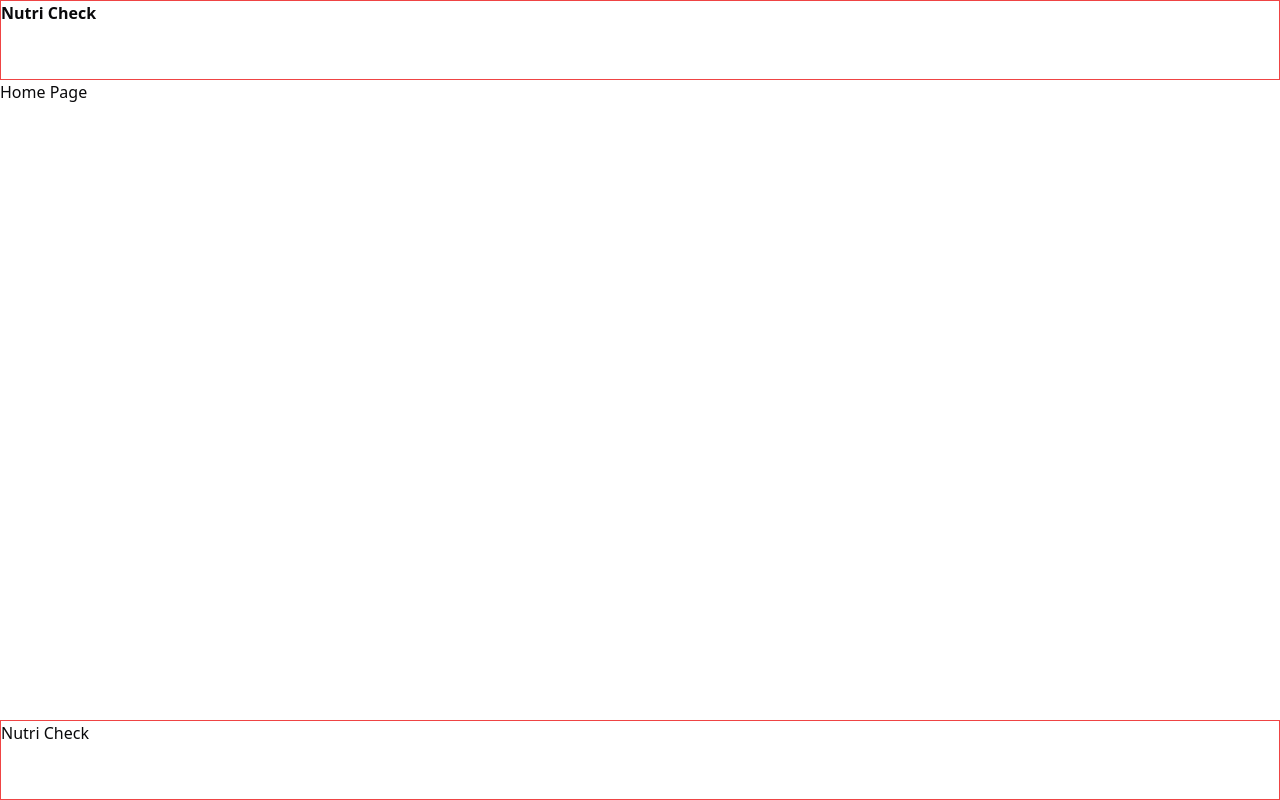
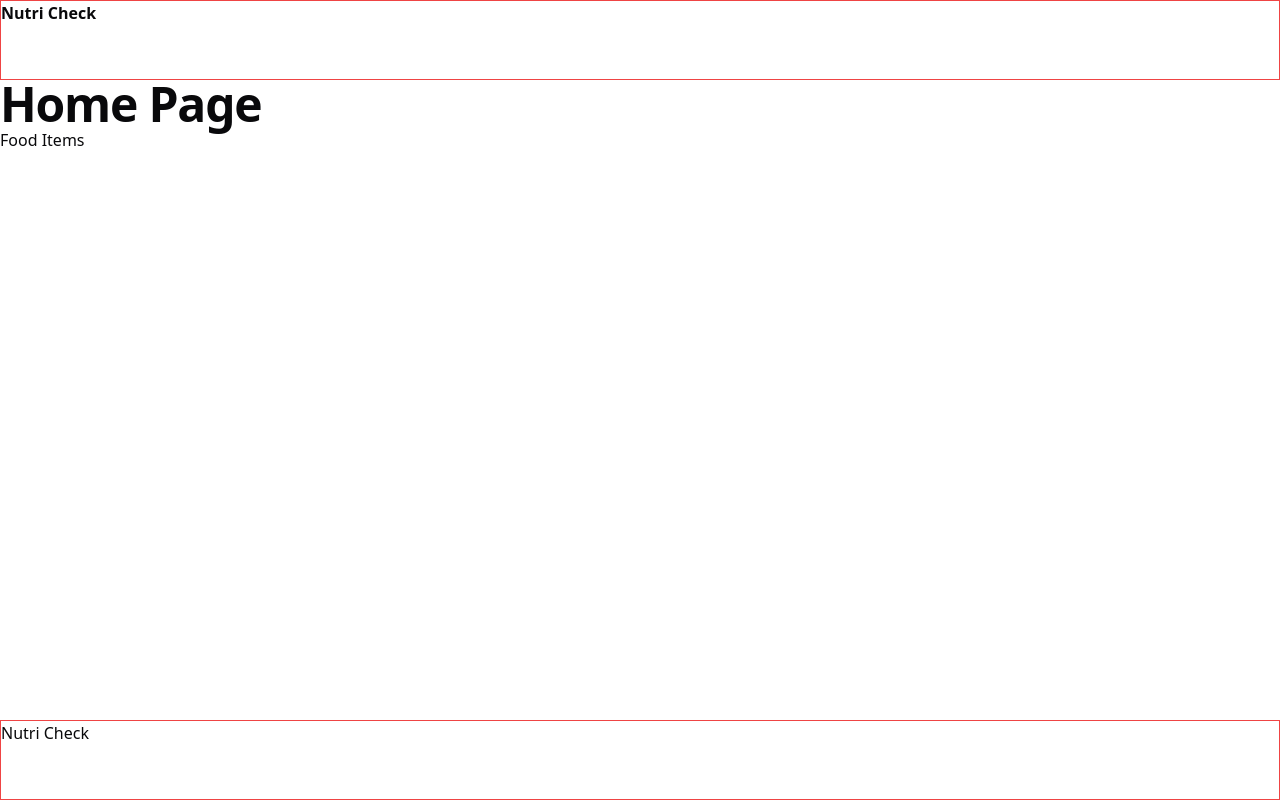
Before and after one commit to masiucd/topic-ultras, a Next.js app: page / in a window 1280 px wide. Built offline with nearby package versions, Linux system fonts and the light colour scheme.

Commit message:
Refactor food item DAO and add utility functions

```diff
--- a/src/app/(main)/food-items/dao.ts
+++ b/src/app/(main)/food-items/dao.ts
@@ -21,7 +21,7 @@ export async function getFoodItems({
 				.from(foodItems);
 
 			let allFoodItems = await ctx
-        .select({
+				.selectDistinct({
 					foodId: foodItems.id,
 					foodName: foodItems.name,
 					foodDescription: foodItems.description,
@@ -35,11 +35,8 @@ export async function getFoodItems({
 					},
 				})
 				.from(foodItems)
-        .innerJoin(foodNutrients, eq(foodItems.id, foodNutrients.foodId))
-        .innerJoin(
-          foodCategories,
-          eq(foodItems.foodCategoryId, foodCategories.id)
-        )
+				.leftJoin(foodNutrients, eq(foodItems.id, foodNutrients.foodId))
+				.leftJoin(foodCategories, eq(foodItems.foodCategoryId, foodCategories.id))
 				.orderBy(foodItems.name)
 				.where(name ? ilike(foodItems.name, `%${name}%`) : undefined)
 				.limit(limit) // limit 4
--- a/src/app/(main)/page.tsx
+++ b/src/app/(main)/page.tsx
@@ -1,7 +1,14 @@
+import PageWrapper from "@/components/page-wrapper";
+import {H1} from "@/components/ui/typography";
+import Link from "next/link";
+
 export default function HomePage() {
-  return (
-    <div>
-      <h1>Home Page</h1>
-    </div>
-  );
+	return (
+		<PageWrapper>
+			<H1>Home Page</H1>
+			<Link href="/food-items">
+				<span>Food Items</span>
+			</Link>
+		</PageWrapper>
+	);
 }
```
Lines whose indentation alone changed are shown as unchanged.
